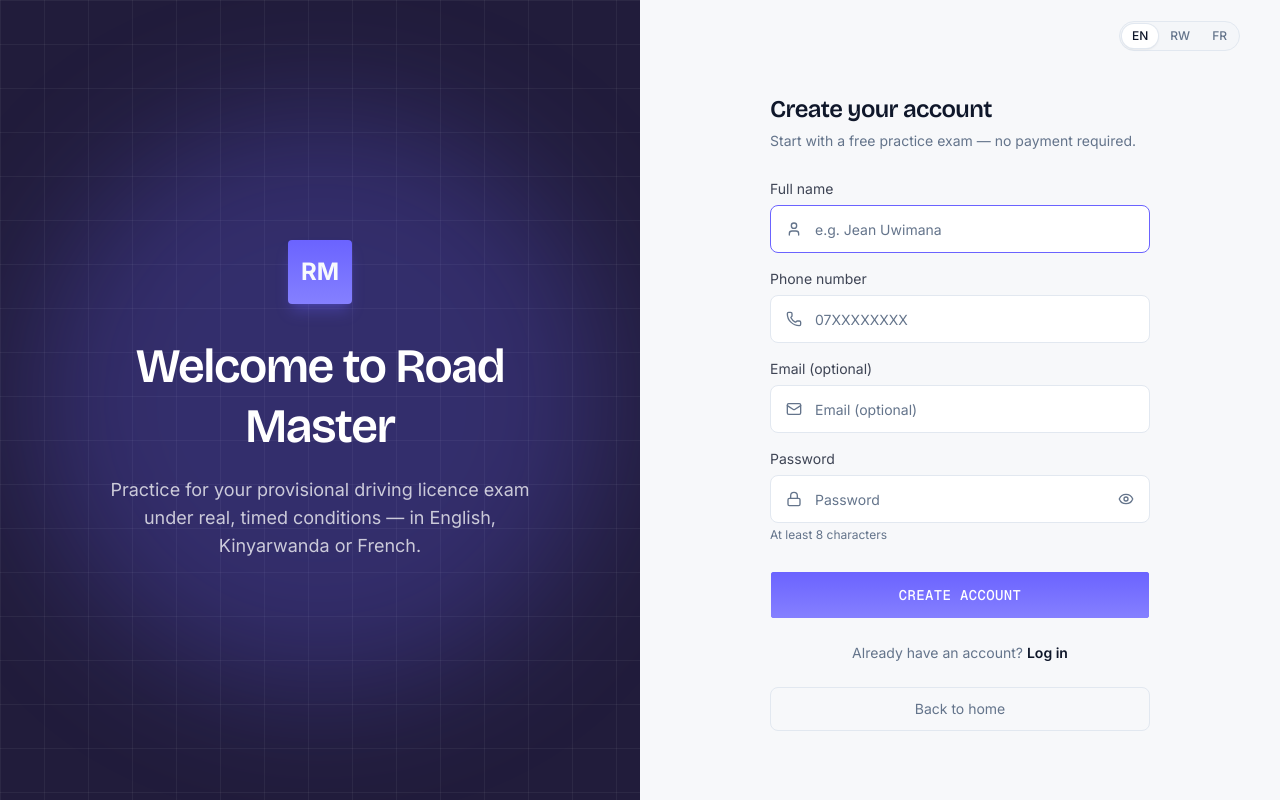
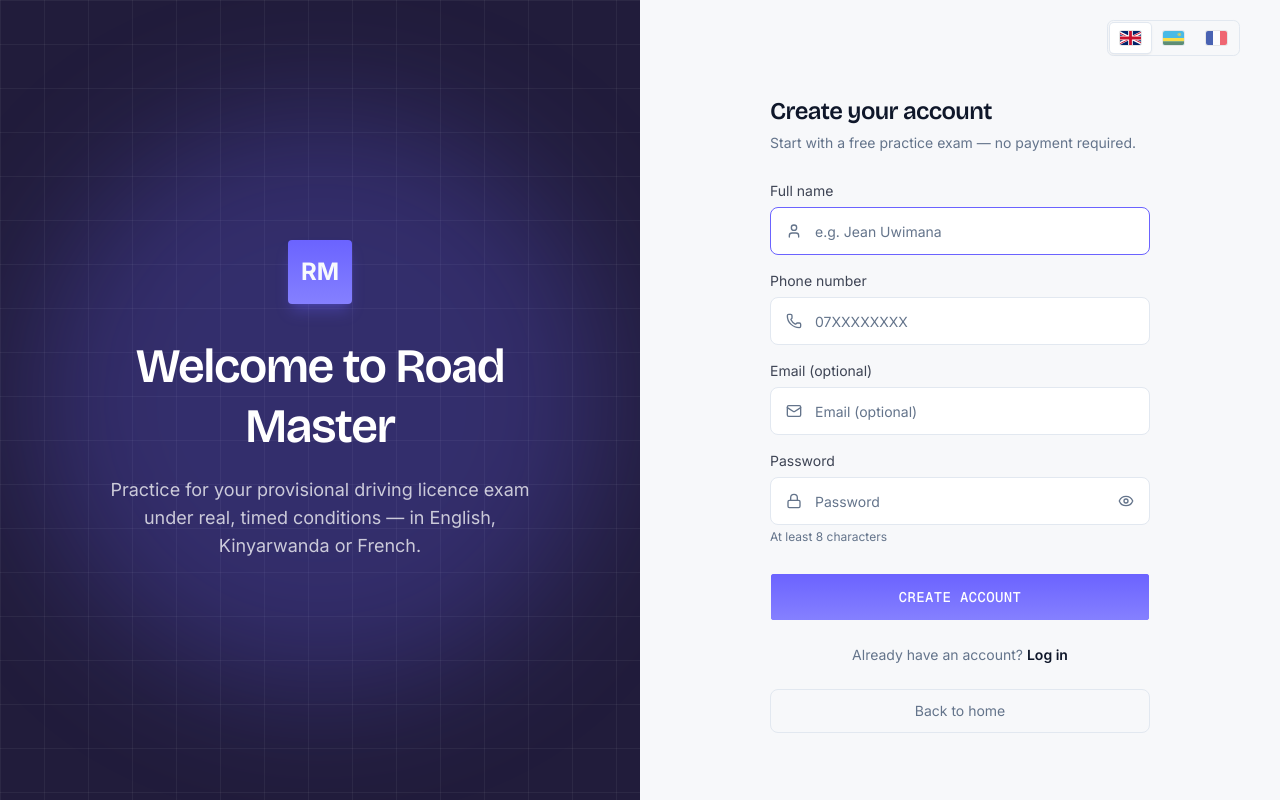
Before and after one commit to Simplice24/road_master, a Next.js app in the folder frontend/: page /en/register in a window 1280 px wide. Built offline with nearby package versions, Linux system fonts and the light colour scheme; no server answers.

Commit message:
Clean version before checking pricing plans

```diff
--- a/frontend/src/components/app/app-shell.tsx
+++ b/frontend/src/components/app/app-shell.tsx
@@ -10,6 +10,7 @@
 import { cn } from "@/lib/utils";
 import { Skeleton } from "@/components/ui/skeleton";
 import { routing } from "@/i18n/routing";
+import { LanguageFlag } from "@/components/language-flag";
 import {
   Avatar,
   AvatarFallback,
@@ -294,8 +295,9 @@
         </DropdownMenuItem>
         <DropdownMenuSeparator className="mx-0 my-0" />
 
-        {/* Segmented language control in the slot the reference uses for its theme toggle.
-            Radio items keep it reachable with arrow keys and announce which one is selected. */}
+        {/* Segmented language control (flags, like the landing/auth switcher) in the slot the
+            reference uses for its theme toggle. Radio items keep it reachable with arrow keys and
+            announce the selected language by name. */}
         <div className="flex flex-col gap-2 px-4 py-3">
           <span className="text-[15px] text-foreground">{tLanguage("label")}</span>
           <DropdownMenuRadioGroup
@@ -308,9 +310,10 @@
                 key={option}
                 value={option}
                 aria-label={tLanguage(option)}
-                className="justify-center rounded px-2 py-1.5 font-mono text-xs text-muted-foreground uppercase focus:bg-background focus:text-foreground data-checked:bg-background data-checked:text-foreground data-checked:shadow-sm data-checked:ring-1 data-checked:ring-border [&>[data-slot=dropdown-menu-radio-item-indicator]]:hidden"
+                title={tLanguage(option)}
+                className="justify-center rounded px-2 py-2 opacity-70 focus:bg-background focus:opacity-100 data-checked:bg-background data-checked:opacity-100 data-checked:shadow-sm data-checked:ring-1 data-checked:ring-border [&>[data-slot=dropdown-menu-radio-item-indicator]]:hidden"
               >
-                {option}
+                <LanguageFlag locale={option} />
               </DropdownMenuRadioItem>
             ))}
           </DropdownMenuRadioGroup>
--- /dev/null
+++ b/frontend/src/components/language-flag.tsx
@@ -0,0 +1,57 @@
+import { useId } from "react";
+import { cn } from "@/lib/utils";
+
+/**
+ * Small inline-SVG flags for the language switchers (no external images). English uses the
+ * Union Jack, Kinyarwanda the flag of Rwanda, French the flag of France. Decorative only — the
+ * control around it carries the language name for assistive tech.
+ */
+export function LanguageFlag({ locale, className }: { locale: string; className?: string }) {
+  const id = useId();
+  const frame = cn("h-3.5 w-[21px] shrink-0 overflow-hidden rounded-[2px] ring-1 ring-black/10", className);
+
+  if (locale === "rw") {
+    return (
+      <svg aria-hidden viewBox="0 0 1080 720" preserveAspectRatio="xMidYMid slice" className={frame}>
+        <rect width="1080" height="720" fill="#00A1DE" />
+        <rect y="360" width="1080" height="180" fill="#FAD201" />
+        <rect y="540" width="1080" height="180" fill="#20603D" />
+        {/* The sun, simplified to its disc and ring at this size. */}
+        <circle cx="840" cy="180" r="92" fill="#E5BE01" />
+        <circle cx="840" cy="180" r="64" fill="#00A1DE" />
+        <circle cx="840" cy="180" r="50" fill="#E5BE01" />
+      </svg>
+    );
+  }
+
+  if (locale === "fr") {
+    return (
+      <svg aria-hidden viewBox="0 0 3 2" preserveAspectRatio="xMidYMid slice" className={frame}>
+        <rect width="1" height="2" fill="#002395" />
+        <rect x="1" width="1" height="2" fill="#FFFFFF" />
+        <rect x="2" width="1" height="2" fill="#ED2939" />
+      </svg>
+    );
+  }
+
+  // English — Union Jack. Clip-path ids are per-instance (several switchers can be on a page).
+  const outer = `${id}-flag`;
+  const diagonals = `${id}-diag`;
+  return (
+    <svg aria-hidden viewBox="0 0 60 30" preserveAspectRatio="xMidYMid slice" className={frame}>
+      <clipPath id={outer}>
+        <path d="M0,0 v30 h60 v-30 z" />
+      </clipPath>
+      <clipPath id={diagonals}>
+        <path d="M30,15 h30 v15 z v15 h-30 z h-30 v-15 z v-15 h30 z" />
+      </clipPath>
+      <g clipPath={`url(#${outer})`}>
+        <path d="M0,0 v30 h60 v-30 z" fill="#012169" />
+        <path d="M0,0 L60,30 M60,0 L0,30" stroke="#FFFFFF" strokeWidth="6" />
+        <path d="M0,0 L60,30 M60,0 L0,30" clipPath={`url(#${diagonals})`} stroke="#C8102E" strokeWidth="4" />
+        <path d="M30,0 v30 M0,15 h60" stroke="#FFFFFF" strokeWidth="10" />
+        <path d="M30,0 v30 M0,15 h60" stroke="#C8102E" strokeWidth="6" />
+      </g>
+    </svg>
+  );
+}
--- a/frontend/src/components/language-switcher.tsx
+++ b/frontend/src/components/language-switcher.tsx
@@ -4,38 +4,60 @@
 import { usePathname, useRouter } from "@/i18n/navigation";
 import { routing } from "@/i18n/routing";
 import { cn } from "@/lib/utils";
+import { LanguageFlag } from "@/components/language-flag";
 
-export function LanguageSwitcher({ className }: { className?: string }) {
+interface LanguageSwitcherProps {
+  className?: string;
+  /** "dark" for use on the landing hero's dark header (before it turns white on scroll). */
+  tone?: "light" | "dark";
+}
+
+/**
+ * Segmented language control in the app's design language — small radius (not a pill), a flag
+ * per language, a raised pill for the active one. 36px tall (h-9) to line up with the landing
+ * header's Log in / Get started buttons. Each option's accessible name and tooltip is the full
+ * language name, so the flags never have to carry meaning alone.
+ */
+export function LanguageSwitcher({ className, tone = "light" }: LanguageSwitcherProps) {
   const t = useTranslations("LanguageSwitcher");
   const locale = useLocale();
   const router = useRouter();
   const pathname = usePathname();
+  const dark = tone === "dark";
 
   return (
     <div
       role="group"
       aria-label={t("label")}
       className={cn(
-        "inline-flex items-center gap-0.5 rounded-full border border-border bg-secondary/50 p-0.5 text-xs font-medium",
+        "inline-flex h-9 items-stretch gap-0.5 rounded-md border p-0.5",
+        dark ? "border-white/15 bg-white/10" : "border-border bg-surface-muted",
         className,
       )}
     >
-      {routing.locales.map((nextLocale) => (
+      {routing.locales.map((nextLocale) => {
+        const active = nextLocale === locale;
+        return (
           <button
             key={nextLocale}
             type="button"
-          aria-current={nextLocale === locale}
+            aria-pressed={active}
+            aria-label={t(nextLocale)}
+            title={t(nextLocale)}
             onClick={() => router.replace(pathname, { locale: nextLocale })}
             className={cn(
-            "rounded-full px-2.5 py-1 uppercase transition-colors",
-            nextLocale === locale
+              "flex items-center justify-center rounded px-2.5 transition-colors focus-visible:ring-3 focus-visible:ring-ring/50 focus-visible:outline-none",
+              active
                 ? "bg-background text-foreground shadow-sm ring-1 ring-border"
-              : "text-muted-foreground hover:text-foreground",
+                : dark
+                  ? "opacity-70 hover:bg-white/10 hover:opacity-100"
+                  : "opacity-70 hover:bg-background/60 hover:opacity-100",
             )}
           >
-          {nextLocale}
+            <LanguageFlag locale={nextLocale} />
           </button>
-      ))}
+        );
+      })}
     </div>
   );
 }
--- a/frontend/src/components/site-header-client.tsx
+++ b/frontend/src/components/site-header-client.tsx
@@ -67,9 +67,7 @@
         </nav>
 
         <div className="flex items-center gap-2 sm:gap-3">
-          <LanguageSwitcher
-            className={cn("hidden sm:inline-flex", !scrolled && "border-white/15 bg-white/10 text-white")}
-          />
+          <LanguageSwitcher className="hidden sm:inline-flex" tone={scrolled ? "light" : "dark"} />
           <Button
             render={<Link href="/login" />}
             nativeButton={false}
```
Lines whose indentation alone changed are shown as unchanged.
